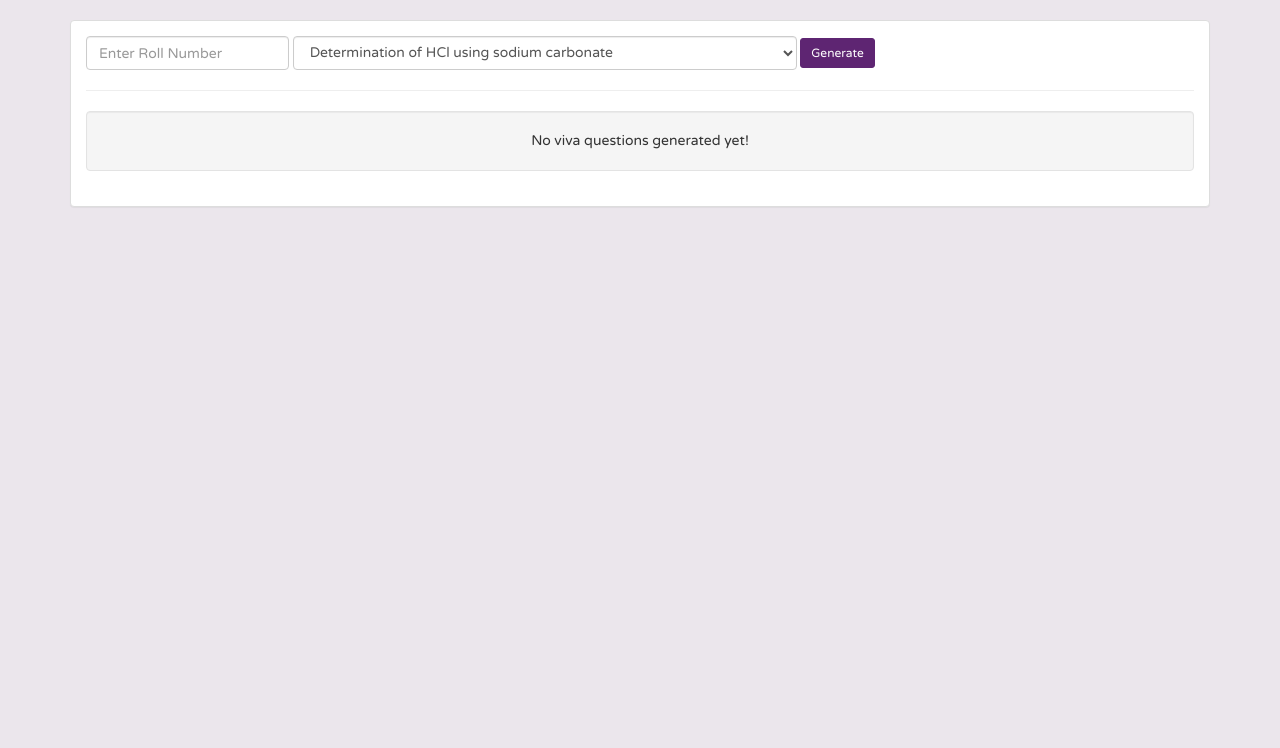
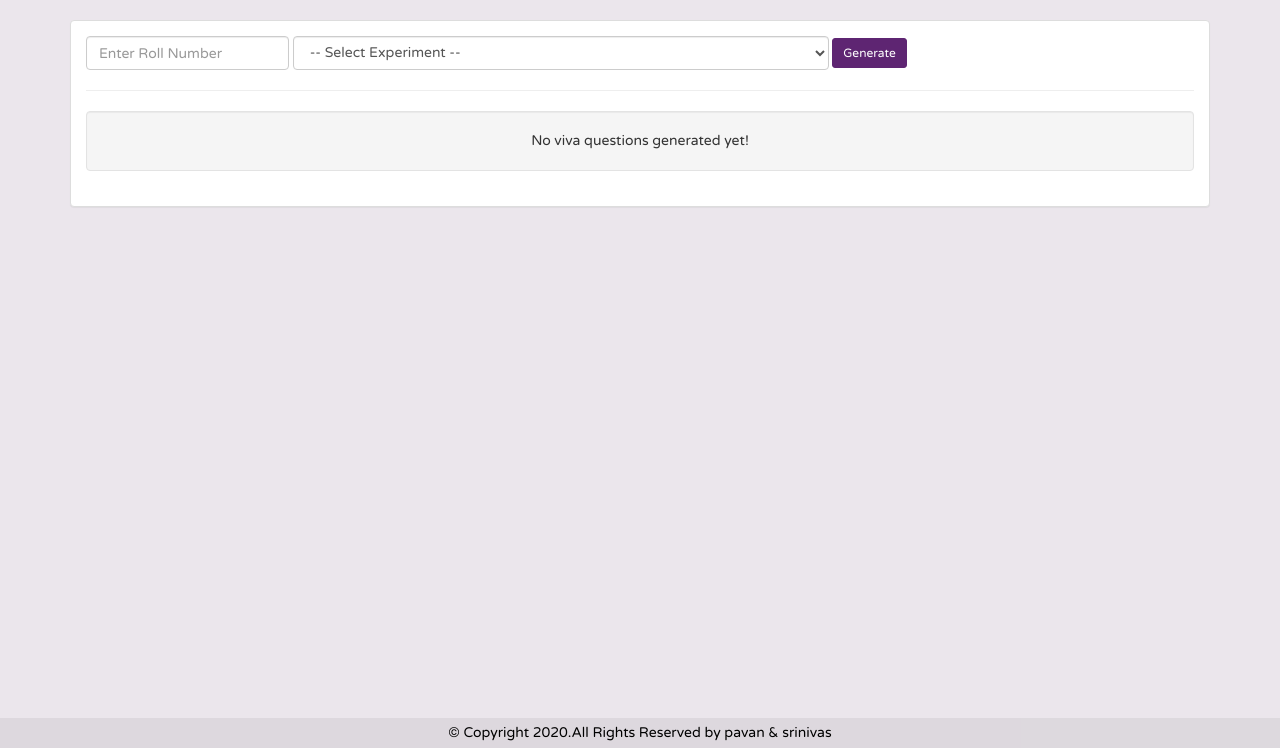
Before and after one commit to pavanvaddadi/chemistry_viva, a PHP site: page /SelectExperiment.php in a window 1280 px wide. Shown: the part 52-800 px from the top of the page. Run offline with PHP 8.4, Linux system fonts and the light colour scheme; a user stored in the database is signed in.

Commit message:
'Added copyrights text'

```diff
--- a/SelectExperiment.php
+++ b/SelectExperiment.php
@@ -38,17 +38,21 @@
                     <div class="form-group">
                         <div class="form-group">
                             <select class="form-control mr-sm-2" title="select experiment" name="ExperimentNumber" required>
-                                <option disabled>-- Select Experiment --</option>
-                                <option value='1'>Determination of HCl using sodium carbonate</option>
-                                <option value='2'>Determination of strength of acid in lead acid battery</option>
-                                <option value='3'>Determination of percent of CaO in cement</option>
-                                <option value='4'>Determination of total hardness of water</option>
-                                <option value='5'>COLORIMETRY</option>
-                                <option value='6'>pH metry</option>
-                                <option value='7'>Conductometry</option>
-                                <option value='8'>Potentiometry</option>
-                                <option value='9'>Determnation of acid number and saponification number of lubricant</option>
-                                <option value='10'>Detrmination of adsorption of acetic acid on charcoal</option>
+                                <option>-- Select Experiment --</option>
+                                <optgroup label="Group1">
+                                    <option value='1'>1) Determination of HCl using sodium carbonate</option>
+                                    <option value='2'>2) Determination of strength of acid in lead acid battery</option>
+                                    <option value='3'>3) Determination of percent of CaO in cement</option>
+                                    <option value='4'>4) Determination of total hardness of water</option>
+                                    <option value='9'>9) Determnation of acid number and saponification number of lubricant</option>
+                                    <option value='10'>10) Detrmination of adsorption of acetic acid on charcoal</option>
+                                </optgroup>
+                                <optgroup label="Group2">
+                                    <option value='5'>5) COLORIMETRY</option>
+                                    <option value='6'>6) pH metry</option>
+                                    <option value='7'>7) Conductometry</option>
+                                    <option value='8'>8) Potentiometry</option>
+                                </optgroup>
                             </select>
                         </div>
                     </div>
@@ -66,6 +70,8 @@
             </div>
         </div>
     </div>
-
+    <div class="footer">
+        <p class="text-dark">&copy; Copyright 2020.All Rights Reserved by pavan & srinivas</p>
+    </div>
 	</body>
 </html>
--- a/css/global.css
+++ b/css/global.css
@@ -67,6 +67,25 @@ a:hover {
 	margin-top: 10%;
 }
 
+.footer {
+	position: fixed;
+	left: 0;
+	bottom: 0;
+	width: 100%;
+	z-index: 3;
+	background-color: #0a0a0a0f;
+	color: #fff;
+	text-align: center;
+	padding: 5px 0;
+}
+
+.text-dark {
+	color: black;
+}
+
+p {
+	margin: 0;
+}
 .primary-color {
 	color: #fff !important;
 	background-color: #5e2572 !important;
--- a/index.php
+++ b/index.php
@@ -43,5 +43,8 @@ if(isset($_SESSION['username']))
             </div>
         </div>
     </div>
+    <div class="footer">
+        <p>&copy; Copyright 2020.All Rights Reserved by pavan & srinivas</p>
+    </div>
 </body>
 </html>
```
